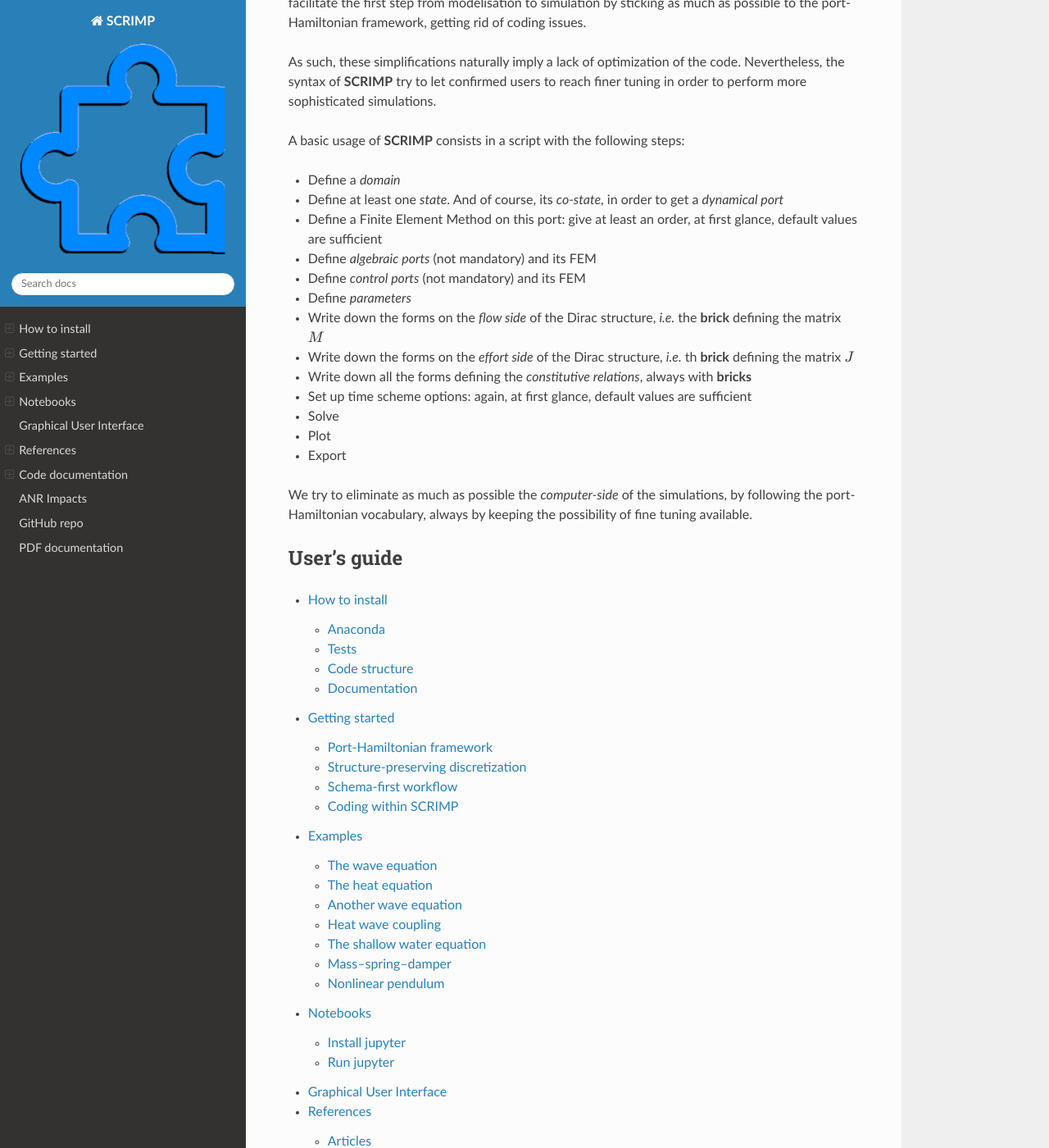
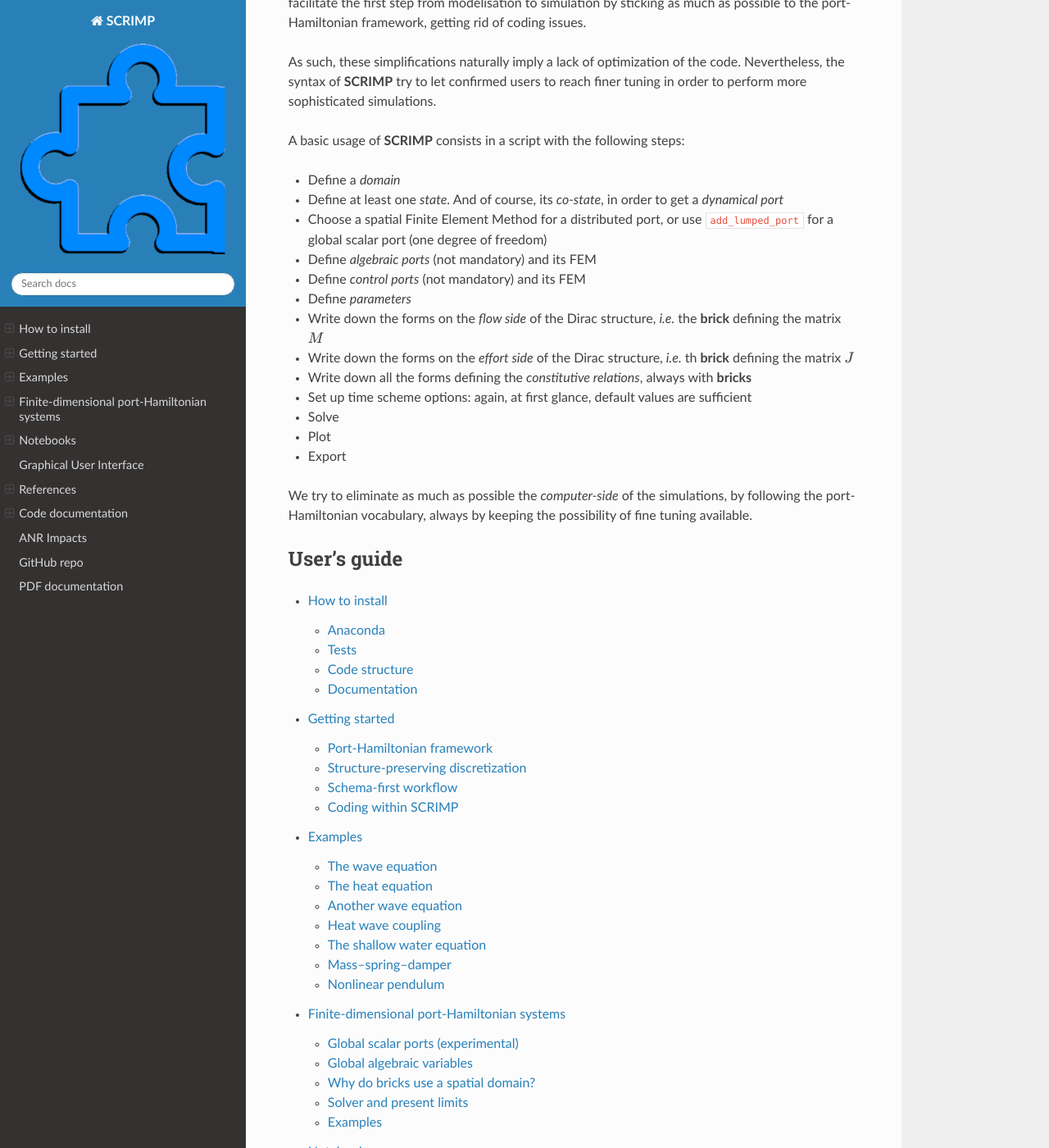
Before and after one commit to g-haine/scrimp, a Sphinx documentation site: the page built from docs/source/index.rst, in a window 1280 px wide and 1400 px high, scrolled down 2124 px. Shown: the whole window at 82% size. Built offline with Sphinx 7.4.7 and the Read the Docs theme 3.1.0, drawn with Linux system fonts in a browser that asks for light colours.

Commit message:
Introduce global lumped port guide in documentation navigation

```diff
--- a/docs/source/index.rst
+++ b/docs/source/index.rst
@@ -88,7 +88,7 @@ A basic usage of **SCRIMP** consists in a script with the following steps:
 
 - Define a *domain*
 - Define at least one *state*. And of course, its *co-state*, in order to get a *dynamical port*
-- Define a Finite Element Method on this port: give at least an order, at first glance, default values are sufficient
+- Choose a spatial Finite Element Method for a distributed port, or use ``add_lumped_port`` for a global scalar port (one degree of freedom)
 - Define *algebraic ports* (not mandatory) and its FEM
 - Define *control ports* (not mandatory) and its FEM
 - Define *parameters*
@@ -112,6 +112,7 @@ User's guide
     install
     started
     examples
+    lumped
     notebooks
     GUI
     References <biblio>
```
